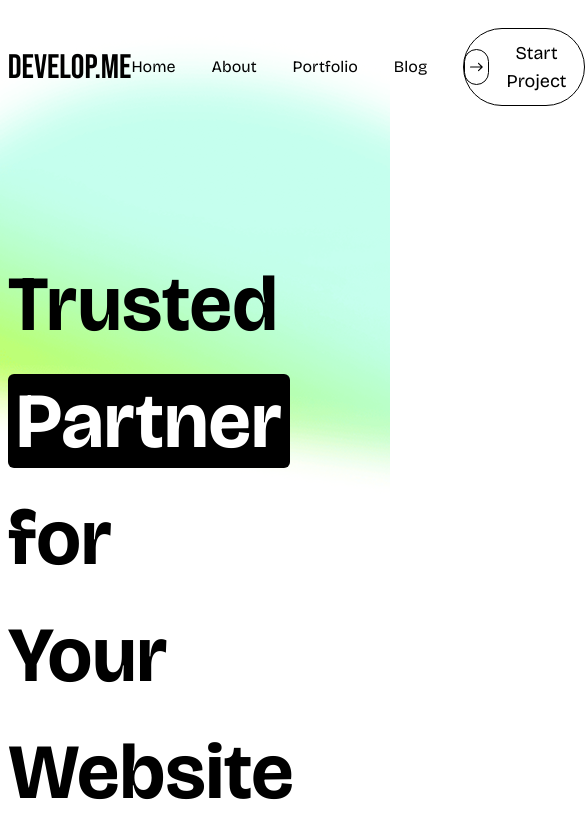
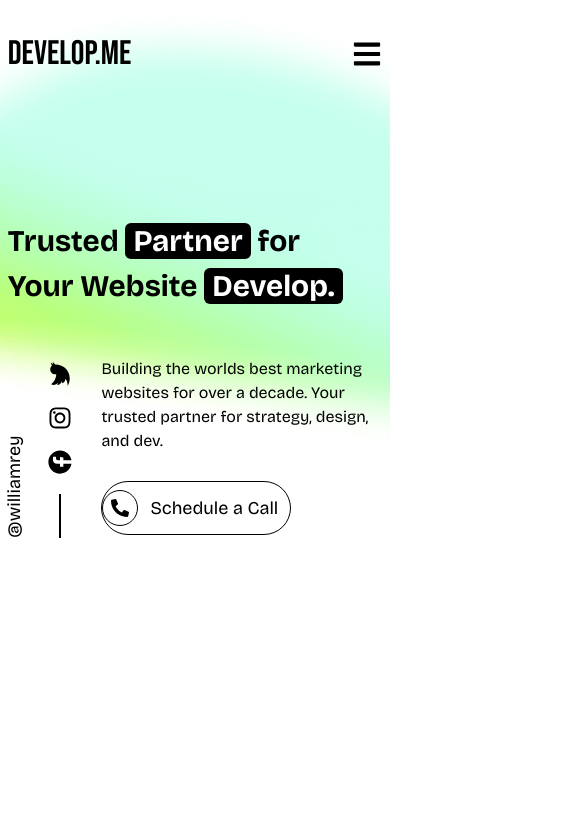
Before and after one commit to jmjubaer/develop.me, a Next.js app: page / in a window 390 px wide. Shown: the top 840 px of the page, 585 px wide, since content can reach past the window. Built offline with nearby package versions, Linux system fonts and the light colour scheme.

Commit message:
make responsive nav and banner

```diff
--- a/src/app/globals.css
+++ b/src/app/globals.css
@@ -27,17 +27,20 @@
 }
 
 .banner_bg {
-    background: url("../assets/banner-vecotor.png") top left;
+    background: url("../assets/banner-vecotor.png") top left no-repeat;
+    background-size: cover;
 }
 .experience_section_bg {
-    background: url("../assets/Vector.png") top left;
+    background: url("../assets/Vector.png") top left no-repeat;
+    background-size: cover;
 }
 .contact_section_bg {
-    background: url("../assets/contactus-vector.png") bottom left;
+    background: url("../assets/contactus-vector.png") bottom left no-repeat;
+    background-size: cover;
 }
 
-.secondary_section_bg{
-  @apply  text-white rounded-[40px] px-16 pt-[90px] pb-[70px]
+.secondary_section_bg {
+    @apply text-white rounded-[40px] px-16 pt-[90px] pb-[70px];
 }
 
 .button_icon {
@@ -45,7 +48,7 @@
 }
 
 .title_text {
-    @apply text-[78px] font-bold leading-normal;
+    @apply lg:text-[78px] md:text-6xl sm:text-5xl text-[30px] font-bold leading-normal;
 }
 .text_highlight {
     @apply text-white bg-black px-2 rounded-md;
--- a/src/app/page.tsx
+++ b/src/app/page.tsx
@@ -10,11 +10,11 @@
     return (
         <div className=''>
             <Banner />
-            <Skills />
+            {/* <Skills />
             <Experience />
-            <WorkProcess/>
-            <ContactUs/>
-            <Footer></Footer>
+            <WorkProcess/> */}
+            {/* <ContactUs/> */}
+            {/* <Footer></Footer> */}
         </div>
     );
 };
--- a/src/components/page/Banner.tsx
+++ b/src/components/page/Banner.tsx
@@ -33,7 +33,7 @@
                         </div>
                     </div>
                     <div className='col-span-3'>
-                        <p className='w-3/4 text-lg mb-10'>
+                        <p className='sm:w-3/4 sm:text-lg sm:mb-10 mb-7'>
                             Building the worlds best marketing websites for over
                             a decade. Your trusted partner for strategy, design,
                             and dev.
--- a/src/components/page/Experience.tsx
+++ b/src/components/page/Experience.tsx
@@ -19,11 +19,11 @@
                     the best course of action.
                 </p>
             </div>
-            <div className="grid grid-cols-5 main_container items-center mt-[70px]">
+            <div className="grid lg:grid-cols-5 main_container items-center mt-[70px]">
                 <p className="text-[26px] text-center">PREVIOUSLY WORKED ON</p>
                 <div className="col-span-4 flex  flex-wrap">
                     {/* Todo: improve more */}
-                    <Image src={image} alt=""/>
+                    <Image src={image} alt="" className="w-full"/>
                 </div>
             </div>
         </div>
--- a/src/components/shered/Navbar.tsx
+++ b/src/components/shered/Navbar.tsx
@@ -1,14 +1,35 @@
+"use client";
 import Link from "next/link";
 import { IoIosArrowRoundForward } from "react-icons/io";
 import Button from "./UI/Button";
+import { useState } from "react";
+import { FaBars, FaTimes } from "react-icons/fa";
 const Navbar = () => {
+    const [control, setControl] = useState(false);
+    console.log(control);
     return (
-        <div className='main_container flex justify-between items-center my-7'>
+        <div className=''>
+            <div className='main_container flex justify-between items-center py-7'>
                 <Link className='font-secondary text-[34px]' href={"/"}>
                     DEVELOP.ME
                 </Link>
-            <nav>
-                <ul className='flex items-center gap-9'>
+                <button
+                    onClick={() => setControl(true)}
+                    className='block md:hidden cursor-pointer'>
+                    {<FaBars className="text-3xl"/>}
+                </button>
+                <nav
+                    className={`fixed md:static transition-all duration-500 bg-black/90 md:bg-transparent md:h-fit h-screen text-white md:text-black top-0 left-0 md:w-fit overflow-hidden ${
+                        control ? "w-full" : "w-0"
+                    }`}>
+                    <ul className='flex items-center flex-col md:flex-row gap-9 mt-20 md:mt-0'>
+                        <li className='absolute top-7 right-7'>
+                            <button
+                                onClick={() => setControl(false)}
+                                className='block md:hidden z-40 cursor-pointer'>
+                                <FaTimes className='text-3xl' />
+                            </button>
+                        </li>
                         <li>Home</li>
                         <li>About</li>
                         <li>Portfolio</li>
@@ -22,6 +43,7 @@
                     </ul>
                 </nav>
             </div>
+        </div>
     );
 };
 
--- a/src/components/shered/UI/Button.tsx
+++ b/src/components/shered/UI/Button.tsx
@@ -2,7 +2,7 @@
 
 const Button = ({ children }: { children: React.ReactNode }) => {
     return (
-        <button className='border border-black rounded-full py-2.5 pr-3 flex items-center gap-3 text-lg'>
+        <button className='border cursor-pointer rounded-full py-2 sm:py-2.5 pr-3 flex items-center gap-3 text-lg'>
             {children}
         </button>
     );
```
Also changed, not shown: 1 other file (tests, documents, lock files or other folders). Lines whose indentation alone changed are shown as unchanged.
